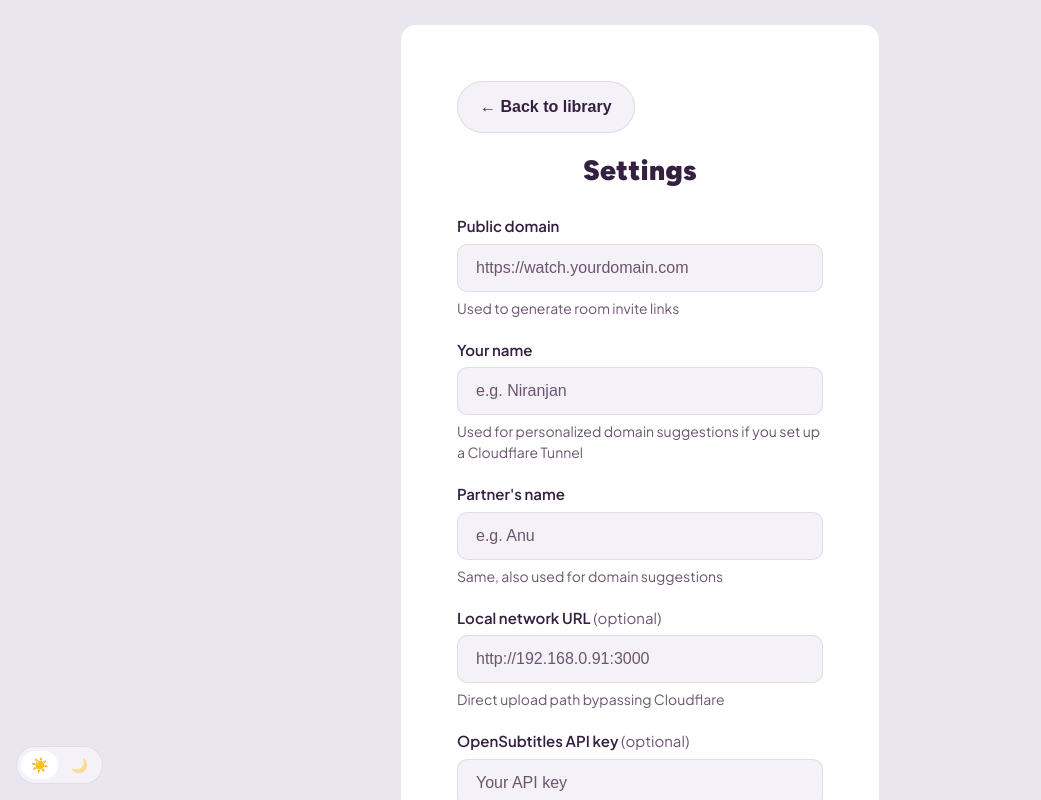
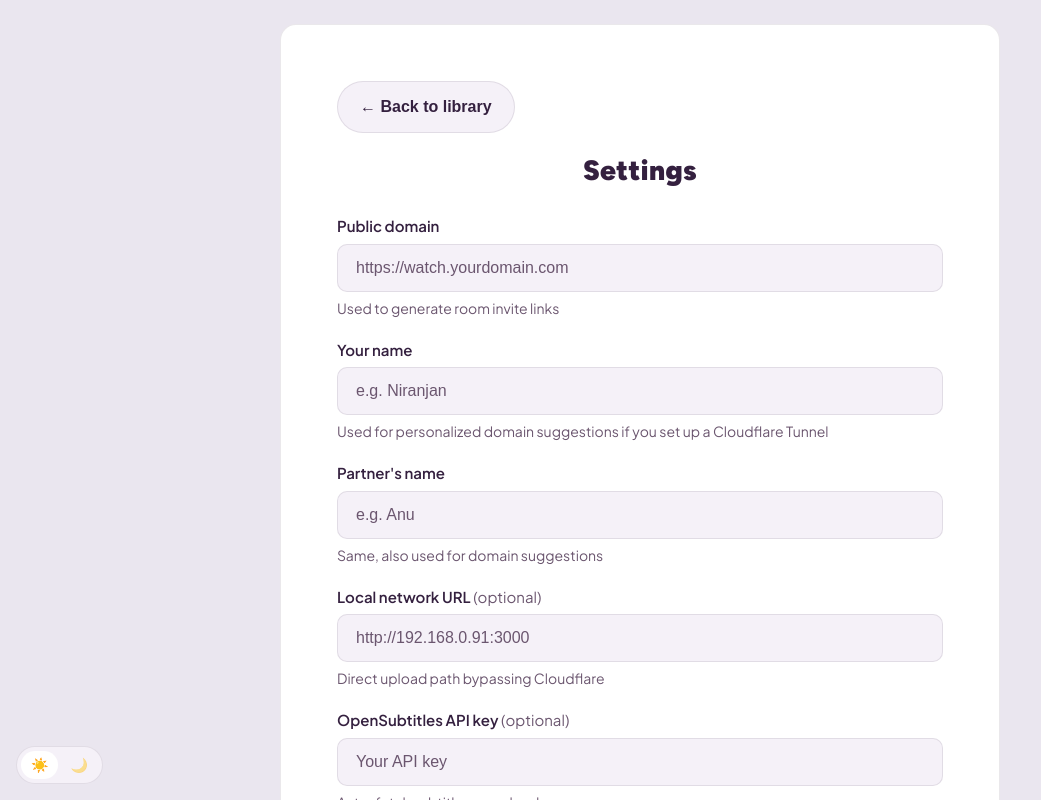
Before and after one commit to FGButterLettuce/pookieflix, a React (Vite) app in the folder client/: page /settings in a window 1280 px wide. Shown: the top 800 px of the page, without its empty margins (0-1041 px from the left). Built offline with nearby package versions, Linux system fonts and the light colour scheme; no server answers.

Commit message:
Widen setup-card unconditionally and fix Settings' inline width override

```diff
--- a/client/src/index.css
+++ b/client/src/index.css
@@ -106,7 +106,10 @@ body {
   border-radius: var(--radius);
   padding: 44px;
   width: 100%;
-  max-width: 540px;
+  max-width: 760px;
+}
+.setup-card.settings-card {
+  max-width: 580px;
 }
 
 .setup-dots {
@@ -385,11 +388,11 @@ body {
    is unaffected. */
 @media (min-width: 900px) {
   .setup-card {
-    max-width: 720px;
+    max-width: 860px;
     padding: 56px;
   }
   .setup-card.settings-card {
-    max-width: 680px;
+    max-width: 720px;
   }
   .setup-card .setup-dots { margin-bottom: 40px; }
   .setup-card .setup-icon { font-size: 44px; }
--- a/client/src/pages/Settings.tsx
+++ b/client/src/pages/Settings.tsx
@@ -132,7 +132,7 @@ export function Settings() {
 
   return (
     <div className="setup-root">
-      <div className="setup-card settings-card" style={{ maxWidth: 480 }}>
+      <div className="setup-card settings-card">
         <button className="setup-back" style={{ marginBottom: 16 }} onClick={() => navigate('/')}>
           ← Back to library
         </button>
```
